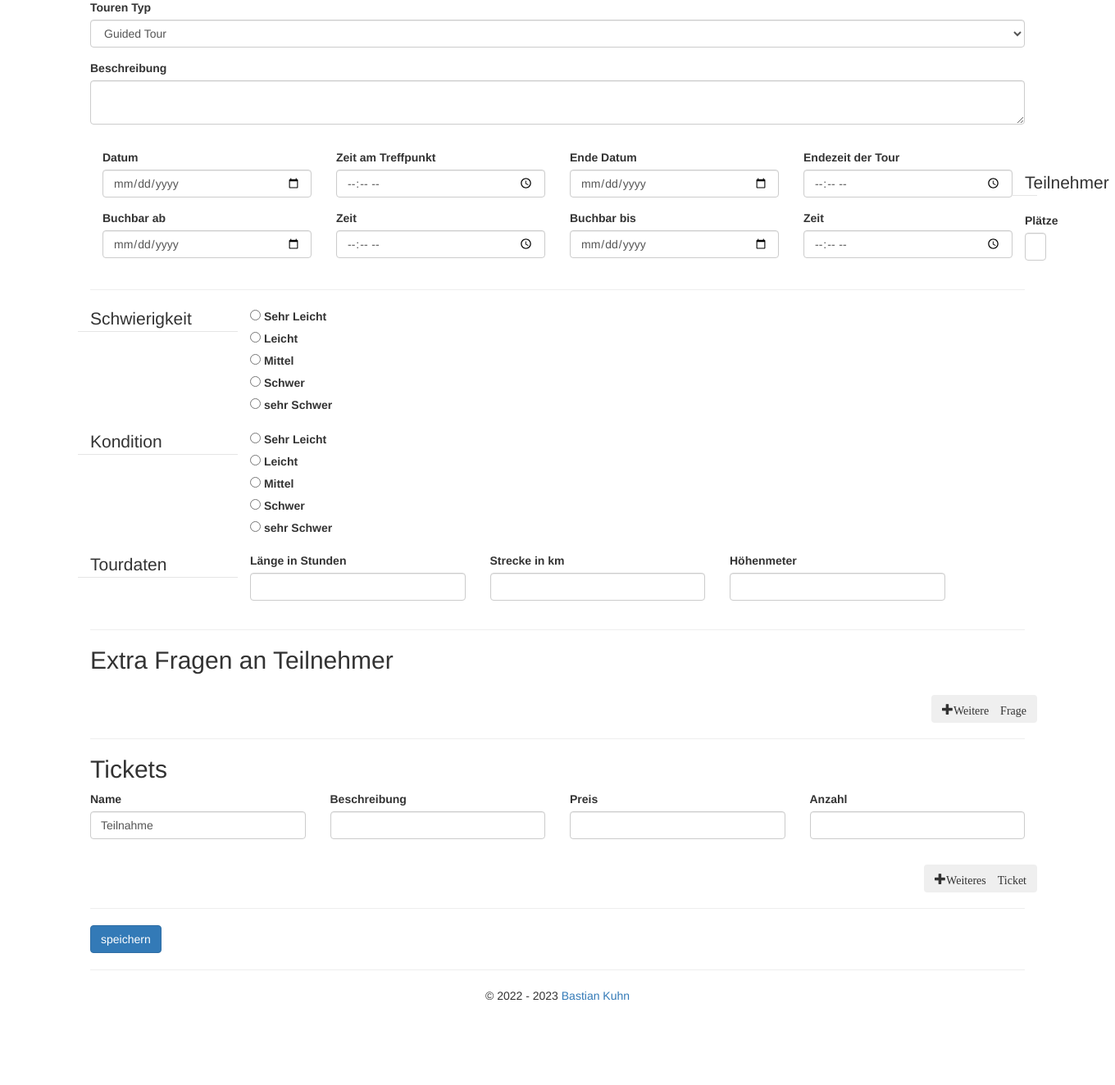
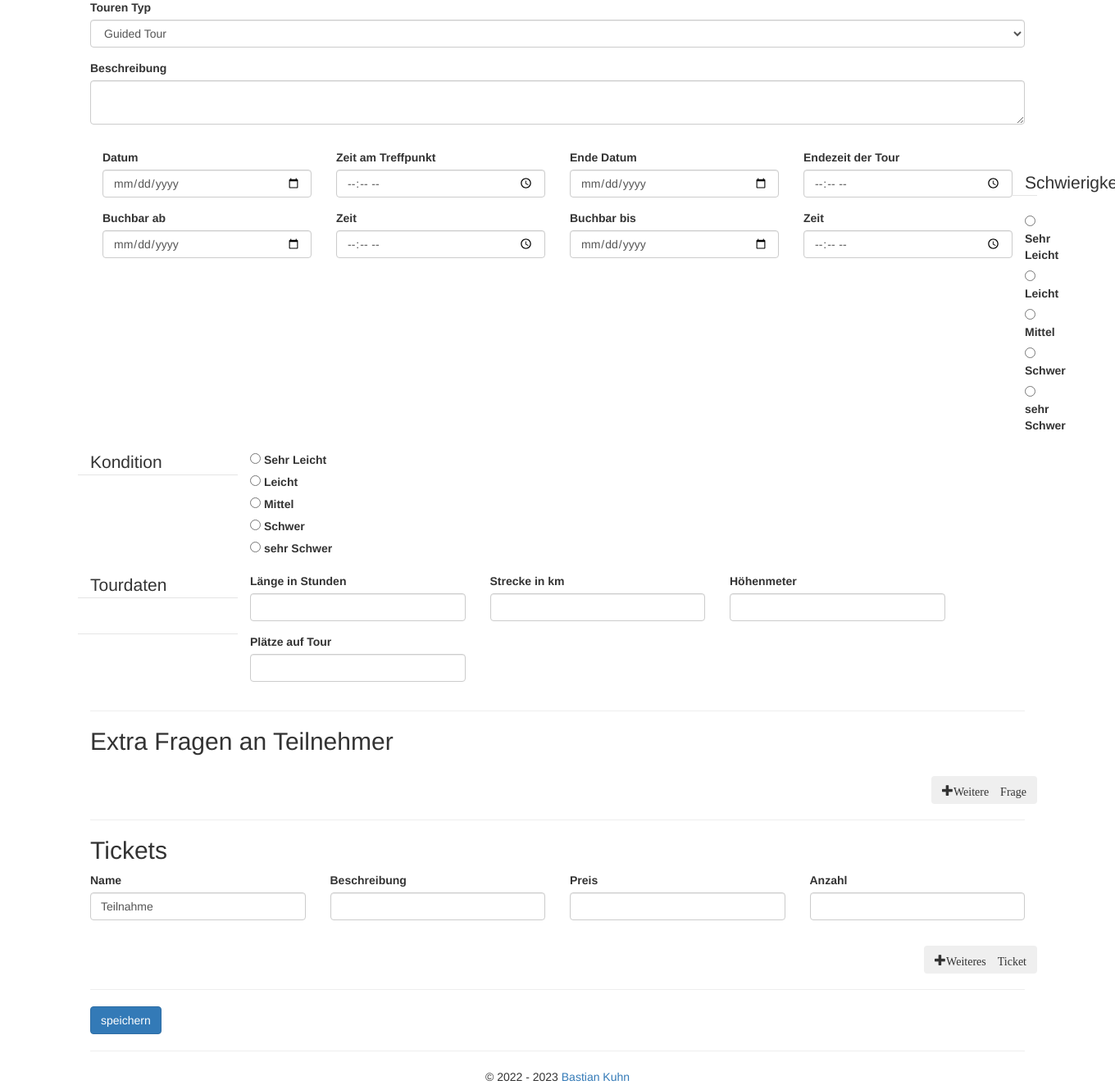
Before and after one commit to Bastian-Kuhn/eventmanager, a Flask app: template application/templates/event_form.html in a window 1360 px wide; the page is wider, and only the part inside the window is pictured. Shown: the part 355-1679 px from the top of that part at 82% size. Before the commit the page ends 1576 px from the top of that part, so only its background shows below. Run offline with Flask 3, Linux system fonts and the light colour scheme; the template is opened without the code that fills it: values that come from a table or form of the project are taken from there, others are empty; some libraries are stand-ins or nearby versions.

Commit message:
Force more Integer Fields

```diff
--- a/application/events/forms.py
+++ b/application/events/forms.py
@@ -56,7 +56,7 @@ class EventForm(FlaskForm):
     event_category = SelectField("Kategorie", validators=[InputRequired()])
     event_type = SelectField("Touren Typ", choices=event_types, validators=[InputRequired()])
     event_description = TextAreaField("Beschreibung")
-    places = StringField("Plätze", validators=[InputRequired()])
+    places = IntegerField("Plätze auf Tour", validators=[InputRequired()])
     booking_from = DateField("Buchbar ab", validators=[Optional()])
     booking_from_time = TimeField("Zeit", validators=[Optional()])
     booking_until = DateField("Buchbar bis", validators=[Optional()])
@@ -67,9 +67,9 @@ class EventForm(FlaskForm):
     end_time = TimeField("Endezeit der Tour", validators=[Optional()])
     difficulty = RadioField("Schwierigkeit", choices=difficulties, validators=[InputRequired()])
     shape = RadioField("Kondition", choices=difficulties, validators=[InputRequired()])
-    length_h = StringField("Länge in Stunden")
-    length_km= StringField("Strecke in km")
-    altitude_difference= StringField("Höhenmeter")
+    length_h = IntegerField("Länge in Stunden")
+    length_km= IntegerField("Strecke in km")
+    altitude_difference= IntegerField("Höhenmeter")
     custom_fields = FieldList(FormField(EventCustomField), min_entries=1)
     tickets = FieldList(FormField(TicketForm), min_entries=2)
 
--- a/application/templates/event_form.html
+++ b/application/templates/event_form.html
@@ -76,15 +76,6 @@
  {{ wtf.form_field(form.booking_until_time, group_css='col-md-3') }}
  </div>
 
-<hr>
- <fieldset class="form-group">
- <div class="row">
-       <legend class="col-form-label col-sm-2 pt-0">Teilnehmer</legend>
-        <div class="col-sm-12">
-         {{ wtf.form_field(form.places) }}
-        </div>
- </div>
- </fieldset>
 
 <hr>
  <fieldset class="form-group">
@@ -118,6 +109,12 @@
          {{ wtf.form_field(form.altitude_difference) }}
         </div>
 
+ </div>
+ <div class="row">
+       <legend class="col-form-label col-sm-2 pt-0"></legend>
+        <div class="col-sm-3">
+         {{ wtf.form_field(form.places) }}
+        </div>
  </div>
  </fieldset>
  <hr>
```
